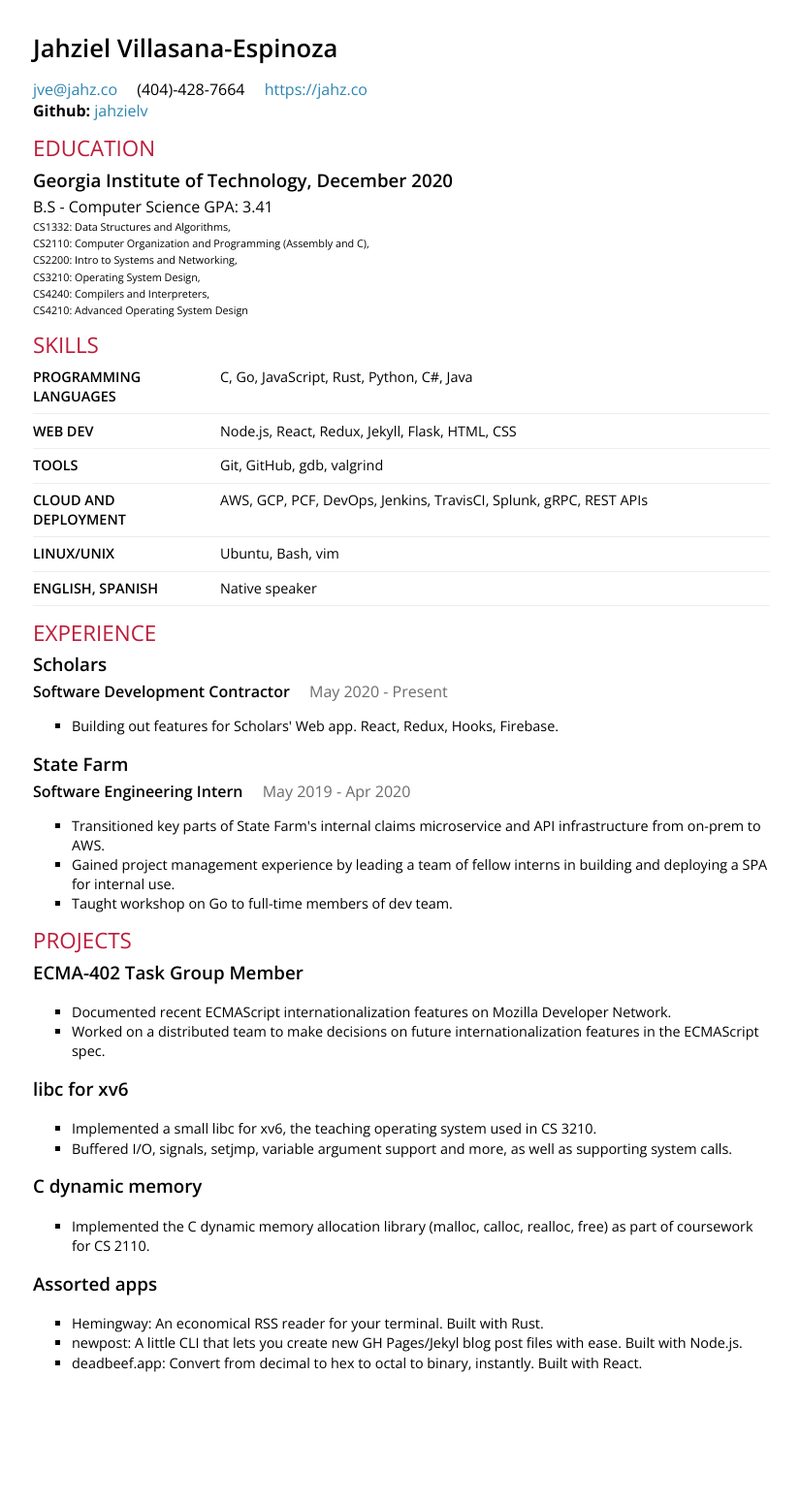
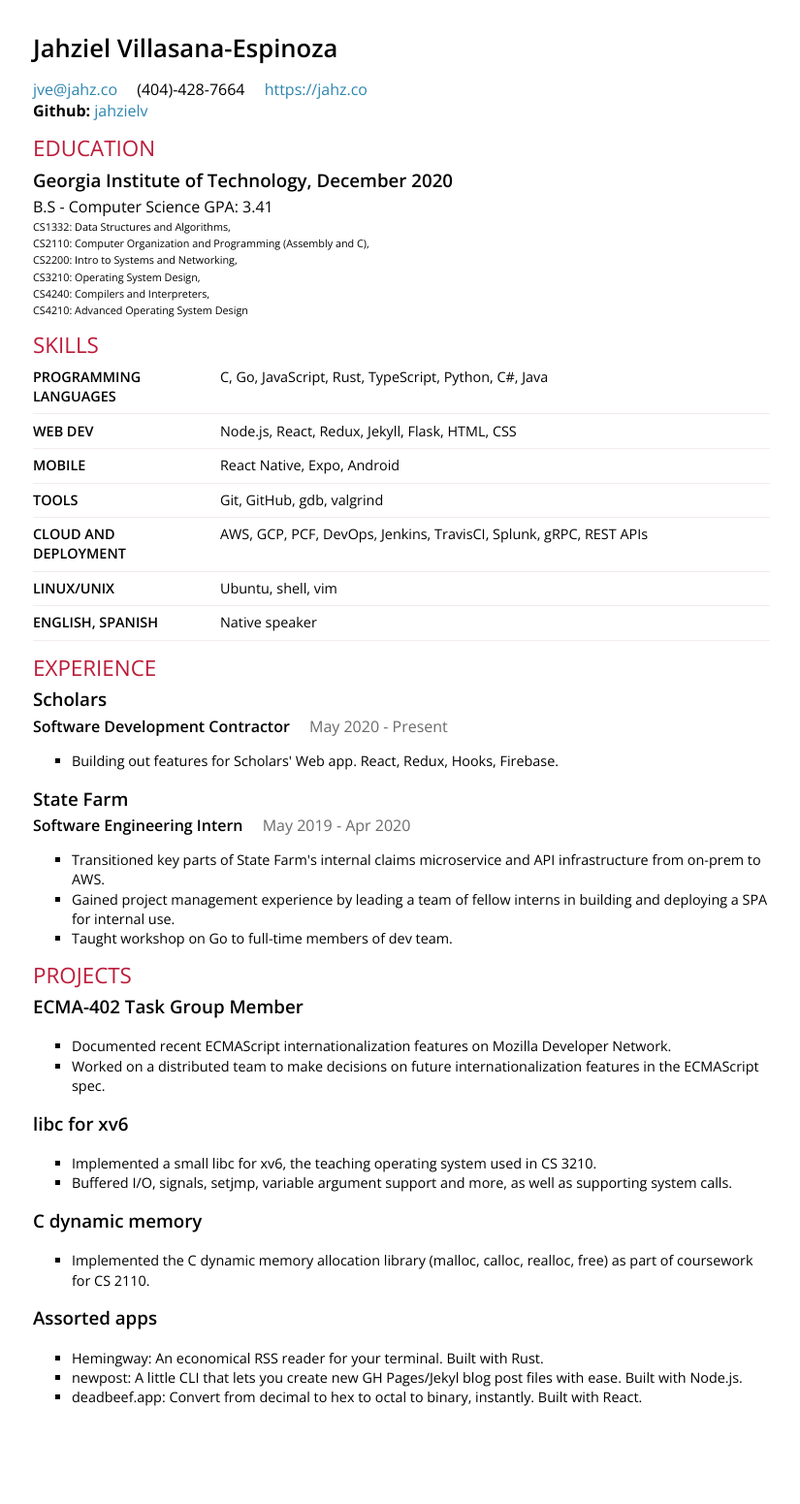
Before and after one commit to jahzielv/jahzielv.github.io, a Jekyll site: the page resume.html, which Jekyll copies as it is, in a window 1280 px wide. Shown: the whole page at 97% size, without its empty margins (6-831 px from the left). Built offline with Jekyll 4.4.1, drawn with Linux system fonts in a browser that asks for light colours; before the commit the page ends 1516 px from its top, so only the background shows below that.

Commit message:
resume updates

```diff
--- a/resume.html
+++ b/resume.html
@@ -224,11 +224,15 @@
 
                 <div class="item">
                     <div class="name">Programming Languages</div>
-                    <div class="keywords">C, Go, JavaScript, Rust, Python, C#, Java</div>
+                    <div class="keywords">C, Go, JavaScript, Rust, TypeScript, Python, C#, Java</div>
                 </div>
                 <div class="item">
                     <div class="name">Web Dev</div>
                     <div class="keywords">Node.js, React, Redux, Jekyll, Flask, HTML, CSS</div>
+                </div>
+                <div class="item">
+                    <div class="name">Mobile</div>
+                    <div class="keywords">React Native, Expo, Android</div>
                 </div>
                 <div class="item">
                     <div class="name">Tools</div>
@@ -240,7 +244,7 @@
                 </div>
                 <div class="item">
                     <div class="name">Linux/Unix</div>
-                    <div class="keywords">Ubuntu, Bash, vim</div>
+                    <div class="keywords">Ubuntu, shell, vim</div>
                 </div>
                 <div class="item">
                     <div class="name">English, Spanish</div>
```
